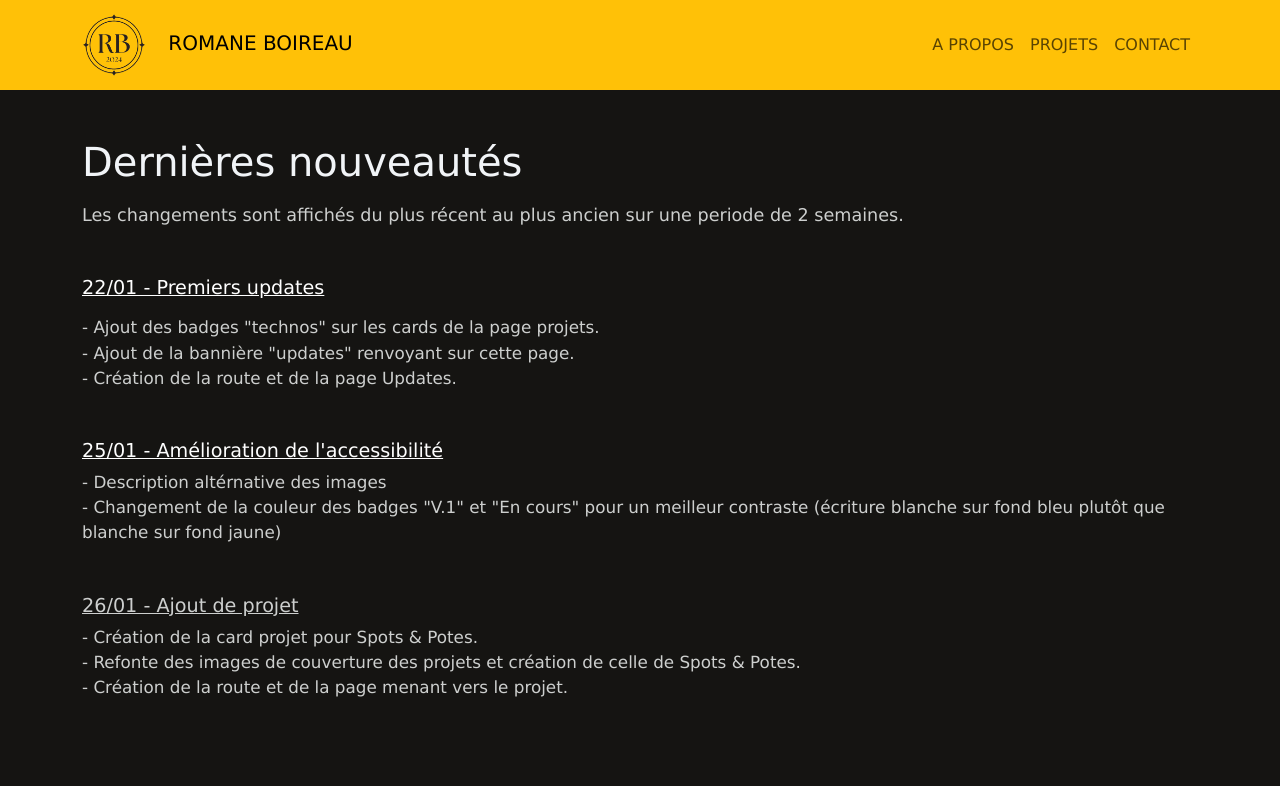
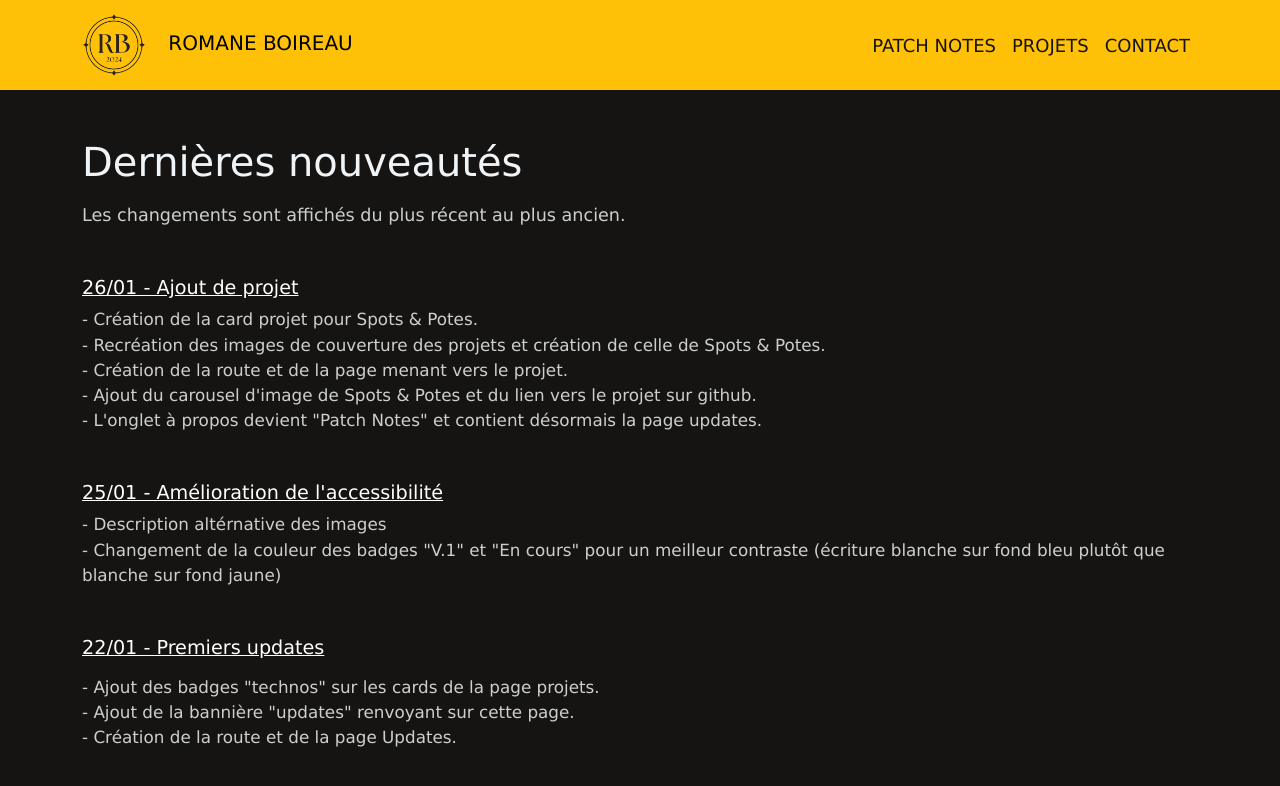
Before and after one commit to aanatema/portfolio, a React app: page /updates in a window 1280 px wide. Built offline with nearby package versions, Linux system fonts and the light colour scheme; some packages are replaced by stand-ins of ours.

Commit message:
changement de la couleur des onglets de la navbar pour une meilleur lectureÃ

```diff
--- a/src/Components/Navbar.js
+++ b/src/Components/Navbar.js
@@ -10,17 +10,17 @@ import logo from "../Images/logo.png";
 function NavBar() {
   return (
     <>
-      <Navbar sticky='top' className="navabar" collapseOnSelect expand="md">
+      <Navbar sticky='top' className="navabar" collapseOnSelect expand="md" s>
         <Container>
           <Navbar.Brand href="/">
-          <Image className="logo" style={{ width: "4rem", height:"4rem", marginRight:"1rem"}} src={logo} /> ROMANE BOIREAU</Navbar.Brand>
+          <Image className="logo" style={{ width: "4rem", height:"4rem", marginRight:"1rem"}} src={logo} alt="logo du portfolio, un cercle avec un R et un B"/> ROMANE BOIREAU</Navbar.Brand>
           <Navbar.Toggle aria-controls="responsive-navbar-nav" />
           <Navbar.Collapse id="responsive-navbar-nav">
             <Nav className="me-auto"></Nav>
-            <Nav className="navbarLinks">
-              <Nav.Link href="/about">A PROPOS</Nav.Link>
-              <Nav.Link href="/projects">PROJETS</Nav.Link>
-              <Nav.Link href="/contact">CONTACT</Nav.Link>
+            <Nav className="" >
+              <Nav.Link className="navbarLinks" href="/updates">PATCH NOTES</Nav.Link>
+              <Nav.Link className="navbarLinks" href="/projects">PROJETS</Nav.Link>
+              <Nav.Link className="navbarLinks" href="/contact">CONTACT</Nav.Link>
             </Nav>
           </Navbar.Collapse>
         </Container>
--- a/src/Components/Updates.js
+++ b/src/Components/Updates.js
@@ -8,45 +8,54 @@ function UpdatesList() {
         <div>
           <h1 className="project_title mb-3">Dernières nouveautés</h1>
           <p className="project_subtitle" style={{ fontSize: "1.10rem" }}>
-            Les changements sont affichés du plus récent au plus ancien sur une
-            periode de 2 semaines.
+            Les changements sont affichés du plus récent au plus ancien.
           </p>
         </div>
 
         <div className="mt-5">
-          <h2 className="updates_date">22/01 - Premiers updates</h2>
-          <div className="mt-3 project_subtitle" style={{ fontSize: "1.05rem" }}>
+        <h2 className="updates_date mt-5">26/01 - Ajout de projet</h2>
+          <div className=" project_subtitle" style={{ fontSize: "1.05rem" }}>
             <p>
-              - Ajout des badges "technos" sur les cards de la page projets.
+              - Création de la card projet pour Spots & Potes.
+              <br></br>- Recréation des images de couverture des projets et
+              création de celle de Spots & Potes.
+              <br></br>- Création de la route et de la page menant vers le
+              projet.
+              <br></br>- Ajout du carousel d'image de Spots & Potes et du lien
+              vers le projet sur github.
               <br></br>
-              - Ajout de la bannière "updates" renvoyant sur cette page.
-              <br></br>
-              - Création de la route et de la page Updates.
+              - L'onglet à propos devient "Patch Notes" et contient désormais la page updates.
               <br></br>
             </p>
           </div>
 
-          <h2 className="updates_date mt-5" >25/01 - Amélioration de l'accessibilité</h2>
+        <h2 className="updates_date mt-5">
+            25/01 - Amélioration de l'accessibilité
+          </h2>
           <div className=" project_subtitle" style={{ fontSize: "1.05rem" }}>
             <p>
               - Description altérnative des images
-              <br></br>
-              - Changement de la couleur des badges "V.1" et "En cours" pour un meilleur contraste (écriture blanche sur fond bleu plutôt que blanche sur fond jaune)
+              <br></br>- Changement de la couleur des badges "V.1" et "En cours"
+              pour un meilleur contraste (écriture blanche sur fond bleu plutôt
+              que blanche sur fond jaune)
               <br></br>
             </p>
+          </div>
 
-            <h2 className="updates_date mt-5" >26/01 - Ajout de projet</h2>
-          <div className=" project_subtitle" style={{ fontSize: "1.05rem" }}>
+          <h2 className="updates_date mt-5">22/01 - Premiers updates</h2>
+          <div
+            className="mt-3 project_subtitle"
+            style={{ fontSize: "1.05rem" }}
+          >
             <p>
-              - Création de la card projet pour Spots & Potes.
-              <br></br>
-              - Refonte des images de couverture des projets et création de celle de Spots & Potes.
-              <br></br>
-              - Création de la route et de la page menant vers le projet.
+              - Ajout des badges "technos" sur les cards de la page projets.
+              <br></br>- Ajout de la bannière "updates" renvoyant sur cette
+              page.
+              <br></br>- Création de la route et de la page Updates.
               <br></br>
             </p>
-            </div>
           </div>
+
         </div>
       </Container>
     </>
--- a/src/index.css
+++ b/src/index.css
@@ -8,6 +8,15 @@ body {
 .navbar{
   background-color:#ffc107;
   color:#151412;
+}
+
+.navbarLinks{
+  color:#151412;
+  font-size: large;
+}
+.navbarLinks:hover{
+  text-decoration: underline;
+  text-decoration-thickness: 0.10rem;
 }
 
 .list{
--- a/src/index.js
+++ b/src/index.js
@@ -4,7 +4,6 @@ import './index.css';
 import reportWebVitals from './reportWebVitals';
 import { BrowserRouter, Routes, Route, Navigate } from "react-router-dom";
 import Home from './Pages/HomePage';
-import About from './Pages/About';
 import Contact from './Pages/Contact';
 import Updates from './Pages/Updates';
 import Projects from './Pages/Projects';
@@ -25,7 +24,7 @@ export default function App(){
         <Route path="/" element={<Navigate to="/accueil" replace />} />
         {/* on défini que l'url /home_page renvoie vers l'élément <Home /> */}
         <Route path="accueil" element={<Home /> }/>
-        <Route path="about" element={<About /> }/>
+        <Route path="updates" element={<Updates /> }/>
         <Route path="contact" element={<Contact /> }/>
         <Route path="projects" element={<Projects /> }/>
 
```
